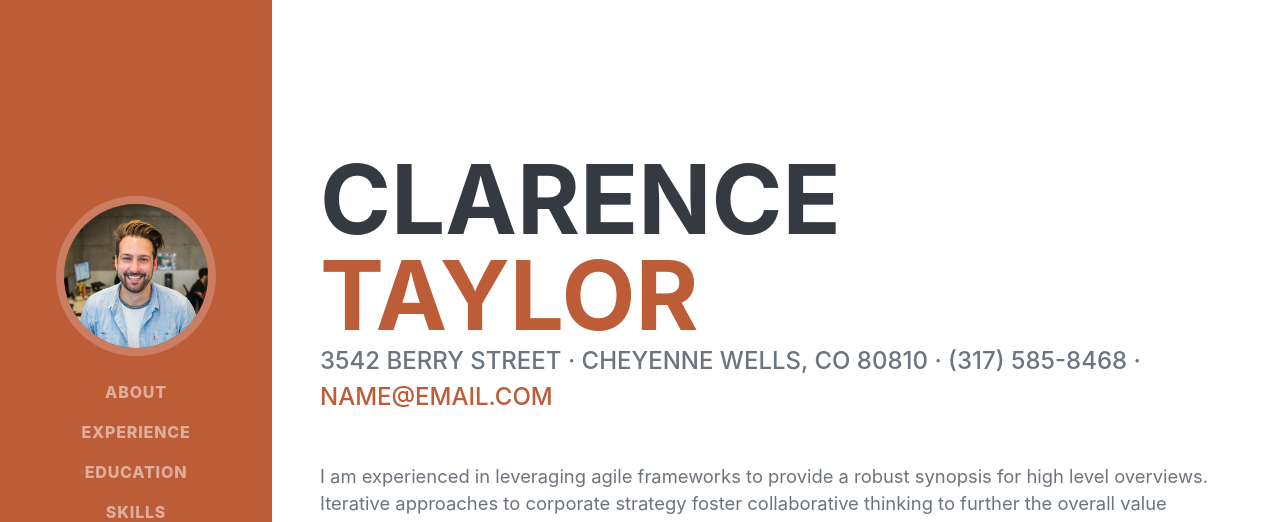
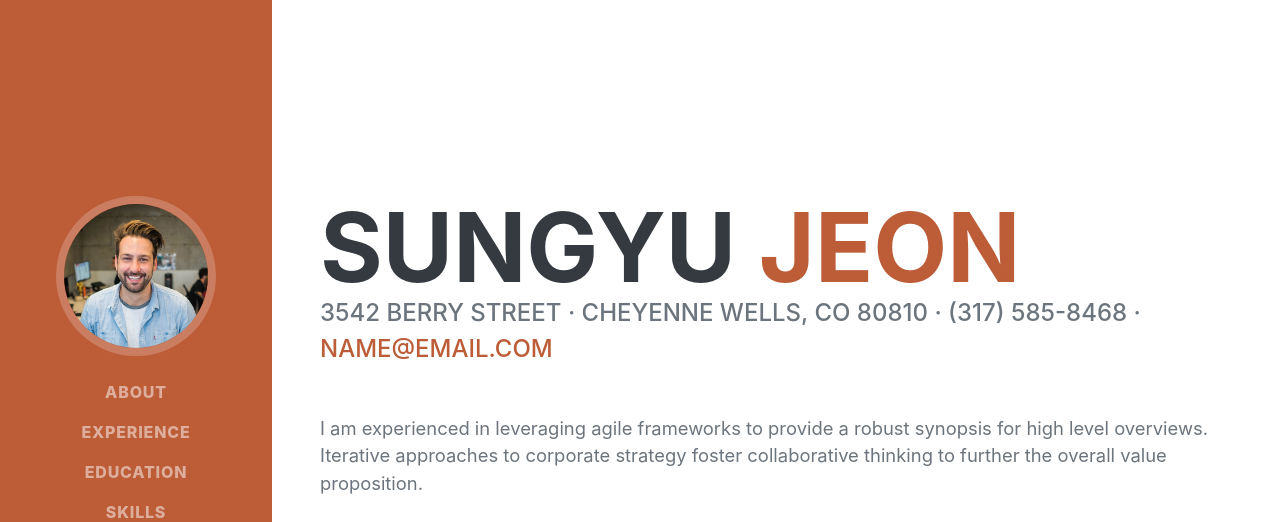
Before and after one commit to sungyujeon/sungyujeon.github.io, a plain HTML site: page index.html in a window 1280 px wide. Shown: the top 522 px of the page. Drawn offline with nearby package versions, Linux system fonts and the light colour scheme; a web font is replaced by a local one.

Commit message:
update name

```diff
--- a/index.html
+++ b/index.html
@@ -40,8 +40,8 @@
             <section class="resume-section" id="about">
                 <div class="resume-section-content">
                     <h1 class="mb-0">
-                        Clarence
-                        <span class="text-primary">Taylor</span>
+                        SUNGYU
+                        <span class="text-primary">JEON</span>
                     </h1>
                     <div class="subheading mb-5">
                         3542 Berry Street · Cheyenne Wells, CO 80810 · (317) 585-8468 ·
```
